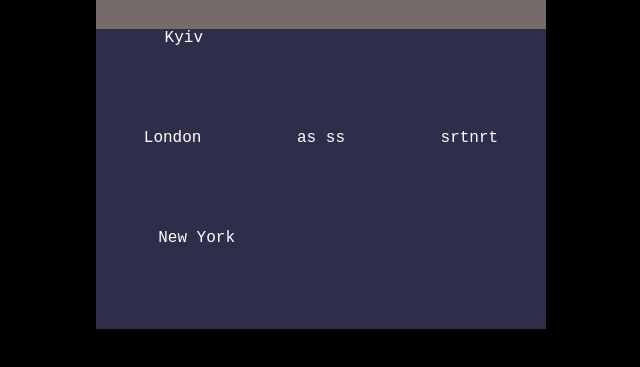
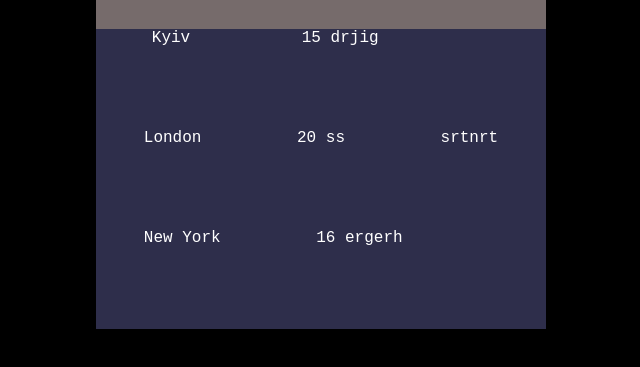
Before and after one commit to polinasomka/WeatherForecast, a plain HTML site: page index.html in a window 1280 px wide. Shown: the part 79-446 px from the top of the page, without its empty margins (319-959 px from the left). Drawn offline with Linux system fonts and the light colour scheme.

Commit message:
edit: add text

```diff
--- a/index.html
+++ b/index.html
@@ -14,15 +14,15 @@
                 <div class="table-row">
                     <div class="row-item name">Kyiv</div>
                     <div class="row-item weather">
-                        <span class="weather-temp"></span>
-                        <span class="weather-description"></span>
+                        <span class="weather-temp">15</span>
+                        <span class="weather-description">drjig</span>
                     </div>
                     <div class="row-item img"></div>
                 </div>
                 <div class="table-row">
                     <div class="row-item name">London</div>
                     <div class="row-item weather">
-                        <span class="weather-temp">as</span>
+                        <span class="weather-temp">20</span>
                         <span class="weather-description">ss</span>
                     </div>
                     <div class="row-item img">srtnrt</div>
@@ -30,8 +30,8 @@
                 <div class="table-row">
                     <div class="row-item name">New York</div>
                     <div class="row-item weather">
-                        <span class="weather-temp"></span>
-                        <span class="weather-description"></span>
+                        <span class="weather-temp">16</span>
+                        <span class="weather-description">ergerh</span>
                     </div>
                     <div class="row-item img"></div>
                 </div>
```
